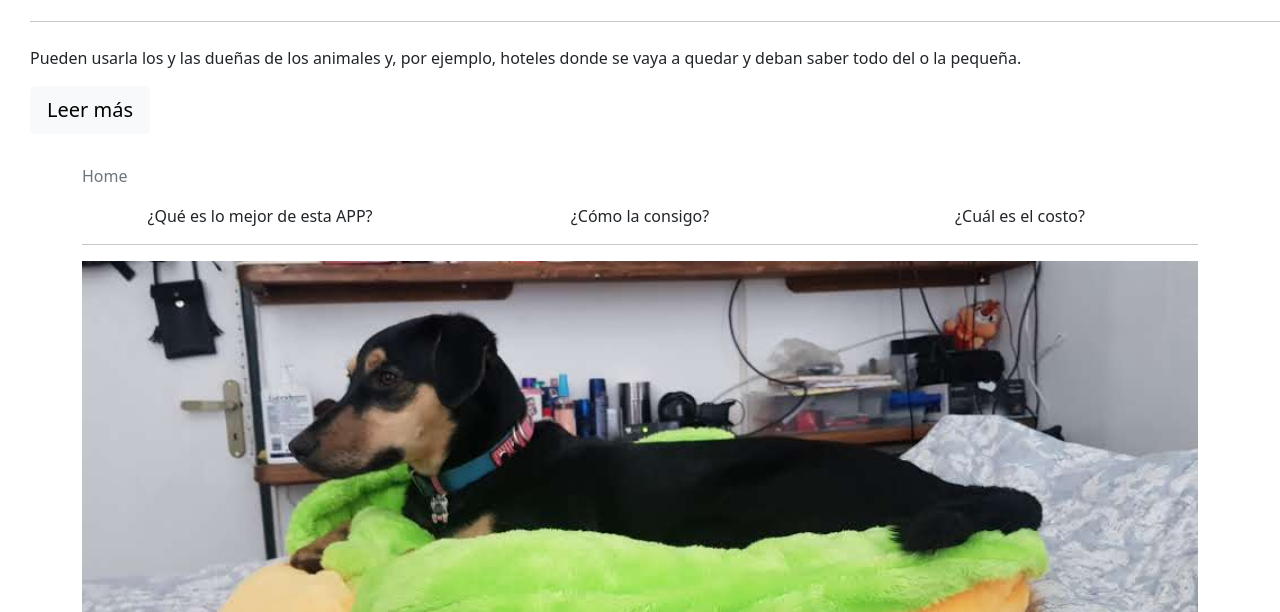
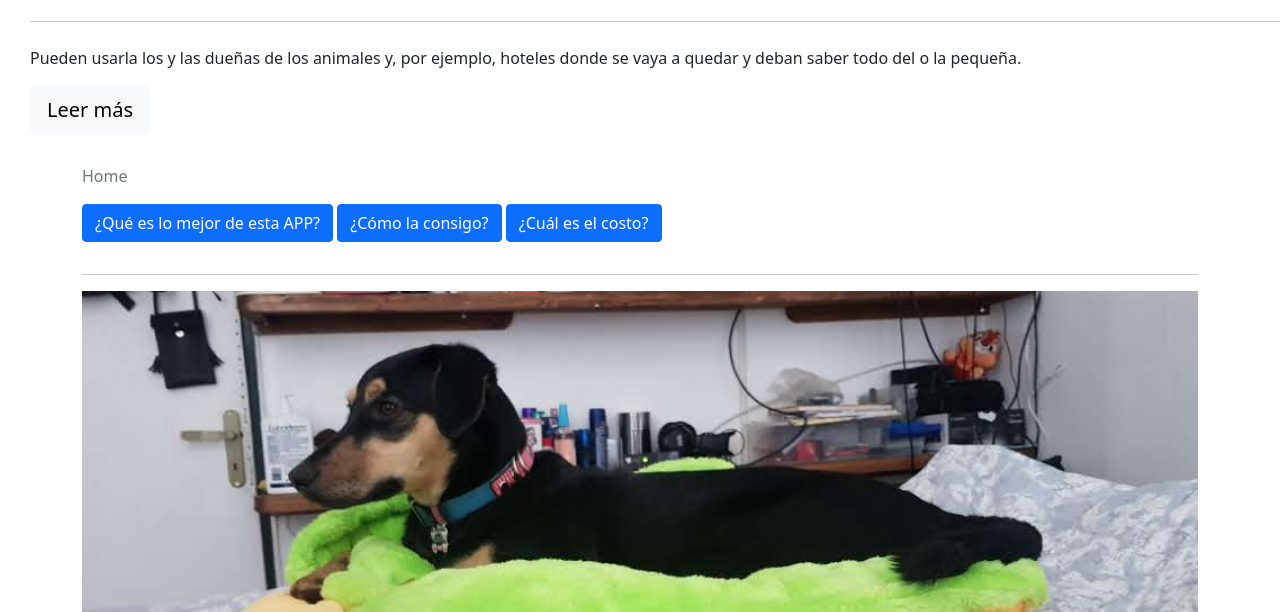
Before and after one commit to diannediazm/puppy, a website: page index.html in a window 1280 px wide. Shown: the part 188-800 px from the top of the page. Drawn offline with nearby package versions, Linux system fonts and the light colour scheme; a web font is replaced by a local one.

Commit message:
multicollapse

```diff
--- a/index.html
+++ b/index.html
@@ -17,7 +17,7 @@
 <body>
   <nav class="navbar navbar-expand-md navbar-dark bg-dark fixed-top">
     <a class="navbar-brand" href="./index.html">App Patitas</a>
-    <button class="navbar-toggler" type="button" data-toggle="collapse" data-target="#navbarSupportedContent"
+    <button class="navbar-toggler" type="button" data-bs-toggle="collapse" data-bs-target="#navbarSupportedContent"
       aria-controls="navbarNavDropdowm" aria-expanded="false" aria-label="Toggle navigation">
       <span class="navbar-toggler-icon"></span>
     </button>
@@ -62,17 +62,33 @@
         <li class="breadcrumb-item active" aria-current="page">Home</li>
       </ol>
     </nav>
+    <p>
+      <a class="btn btn-primary" data-bs-toggle="collapse" href="#multiCollapseExample1" role="button" aria-expanded="false" aria-controls="multiCollapseExample1">¿Qué es lo mejor de esta APP?</a>
+      <button class="btn btn-primary" type="button" data-bs-toggle="collapse" data-bs-target="#multiCollapseExample2" aria-expanded="false" aria-controls="multiCollapseExample2">¿Cómo la consigo?</button>
+      <button class="btn btn-primary" type="button" data-bs-toggle="collapse" data-bs-target="#multiCollapseExample3" aria-expanded="false" aria-controls="multiCollapseExample3">¿Cuál es el costo?</button>
+    </p>
     <div class="row">
-      <div class="col-sm-4 text-center">
-        ¿Qué es lo mejor de esta APP?
+      <div class="col">
+        <div class="collapse multi-collapse" id="multiCollapseExample1">
+          <div class="card card-body">
+            ¿Qué es lo mejor de esta APP?
+          </div>
+        </div>
       </div>
-      <div class="col-sm-4 text-center">
-        ¿Cómo la consigo?
+      <div class="col">
+        <div class="collapse multi-collapse" id="multiCollapseExample2">
+          <div class="card card-body">
+            ¿Cómo la consigo?
+          </div>
+        </div>
       </div>
-      <div class="col-sm-4 text-center">
-        ¿Cuál es el costo?
+      <div class="col">
+        <div class="collapse multi-collapse" id="multiCollapseExample3">
+          <div class="card card-body">
+            ¿Cuál es el costo?
+          </div>
+        </div>
       </div>
-
     </div>
     <hr>
     <img src="assets/img/canela0.jpg" class="img-fluid" alt="responsive" style="width: 100%;margin-bottom: 20px;">
```
